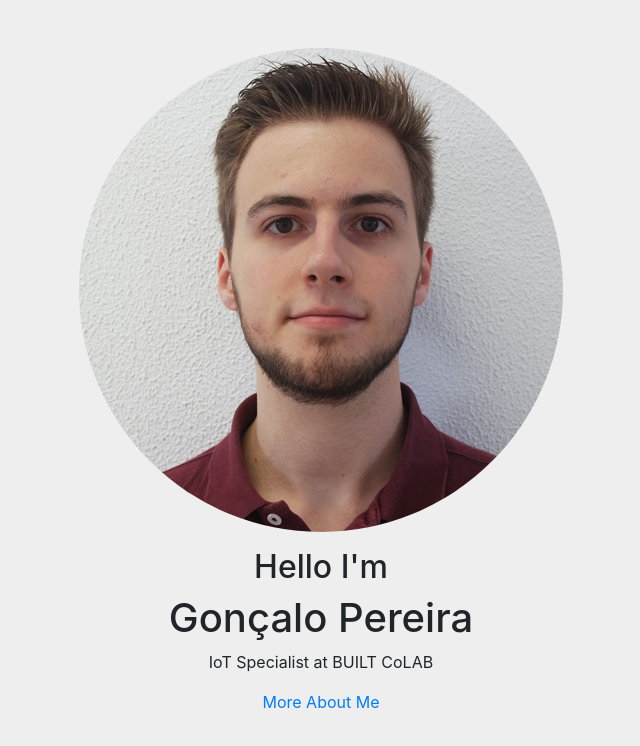
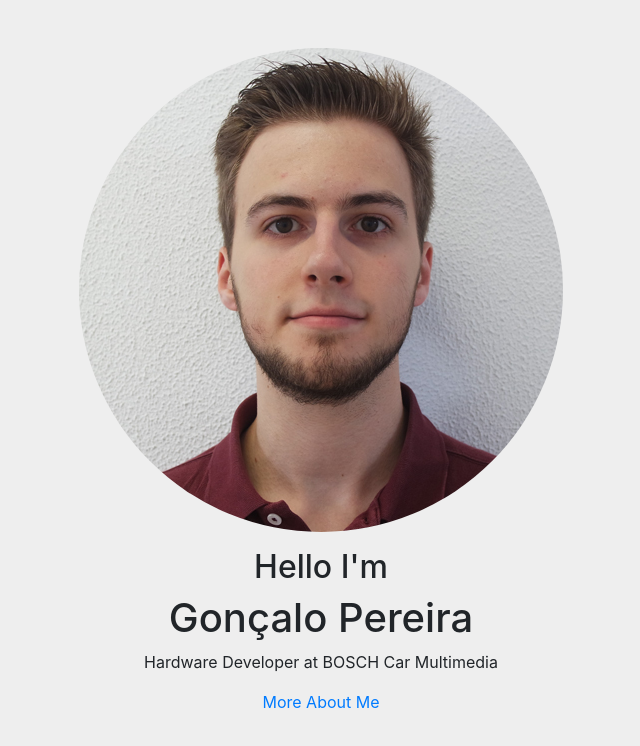
Before and after one commit to G-Pereira/g-pereira.github.io, a plain HTML site: page index.html in a window 1280 px wide. Shown: the whole page, without its empty margins (319-959 px from the left). Drawn offline with Linux system fonts and the light colour scheme.

Commit message:
Update CV

```diff
--- a/index.html
+++ b/index.html
@@ -18,7 +18,7 @@
             <h2 class="subheading">Hello I'm</h2>
             <h1 class="mb-6">Gonçalo Pereira</h1>
             <p class="mb-6">
-                IoT Specialist at BUILT CoLAB
+                Hardware Developer at BOSCH Car Multimedia
             </p>
             <p><a href="goncalopereira.pdf" class="btn-custom">More About
                 Me</a></p>
```
Also changed, not shown: 1 other file.
